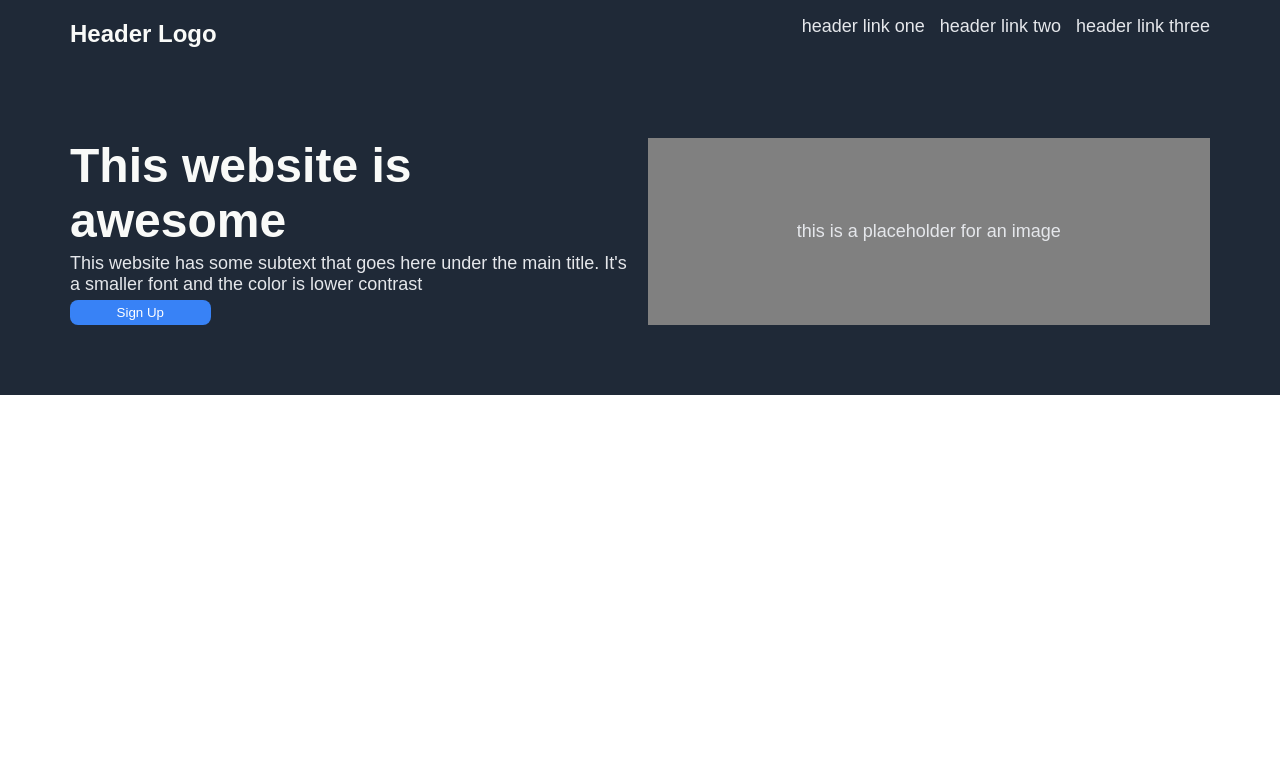
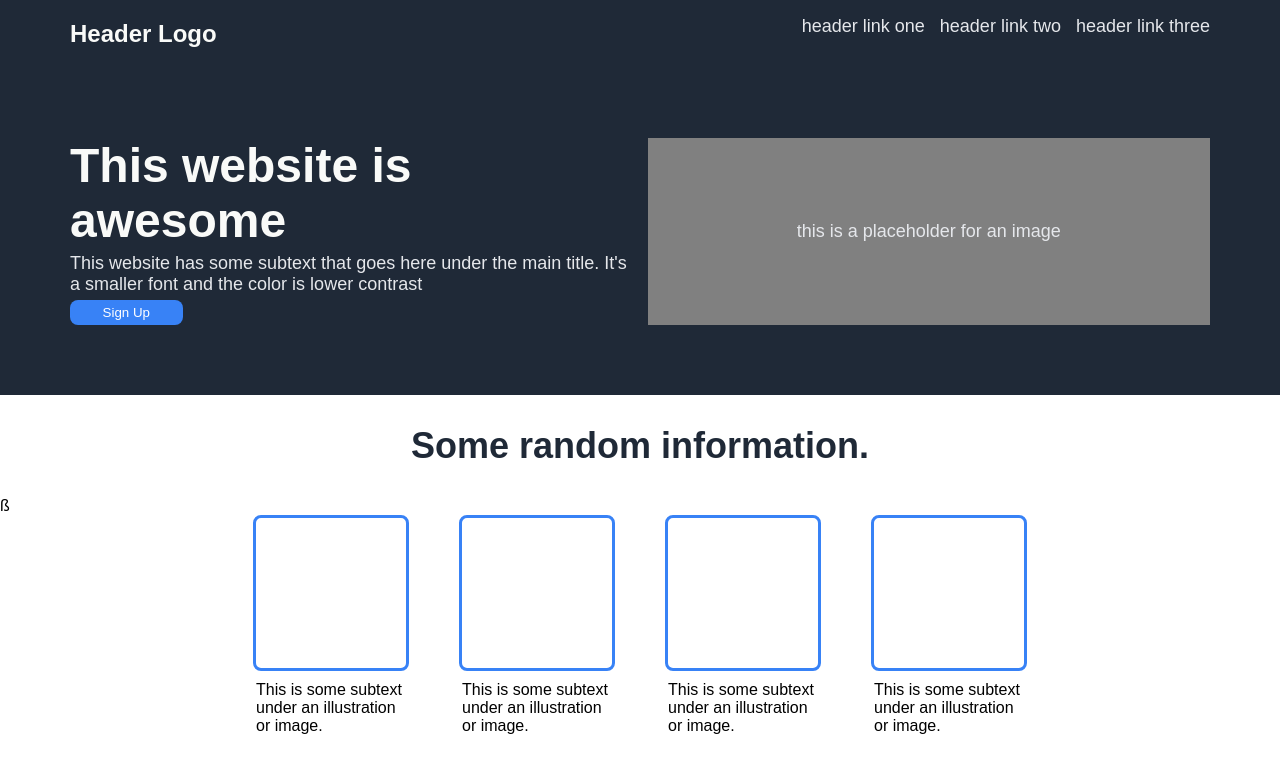
Before and after one commit to averysamuel/odin-landing-page, a plain HTML site: page index.html in a window 1280 px wide. Drawn offline with Linux system fonts and the light colour scheme.

Commit message:
added and styled information content with boxes and subtext

```diff
--- a/index.html
+++ b/index.html
@@ -26,5 +26,24 @@
             <div class="hero-subtext">this is a placeholder for an  image</div>
         </div>
     </div>
+        <div class="header-text">Some random information.</div>ß
+        <div class="information">
+            <div class = container>
+                <div class = "box"></div>
+                <div class="text">This  is some subtext  under an  illustration or image.</div>
+            </div>
+            <div class = container>
+                <div class = "box"></div>
+                <div class="text">This  is some subtext  under an  illustration or image.</div>
+            </div>
+            <div class = container>
+                <div class = "box"></div>
+                <div class="text">This  is some subtext  under an  illustration or image.</div>
+            </div>
+            <div class = container>
+                <div class = "box"></div>
+                <div class="text">This  is some subtext  under an  illustration or image.</div>
+            </div>
+        </div>
 </body>
 </html>
--- a/style.css
+++ b/style.css
@@ -57,7 +57,7 @@ a {
     padding: 5px 16px;
     border-radius: 8px;
     border-width: 0;
-    width: 25%;
+    width: 20%;
     color: white;
 }
 
@@ -78,3 +78,35 @@ a {
     flex:1;
     background: grey;
 }
+.information  {
+    display: flex;
+    justify-content: center;
+    gap: 50px;
+}
+.header-text{
+    font-size: 36px;
+    color:#1f2937;
+    font-weight: bolder;
+    display:flex;
+    justify-content: center;
+    margin: 30px 0px;
+}
+
+.box{
+    border-radius: 8px;
+    border-color:#3882f6;
+    border-style: solid;
+    height: 150px;
+    width:150px;
+    margin:0;
+
+}
+.container{
+    display: flex;
+    flex-direction: column;
+    align-items: center;
+    gap:10px;
+}
+.text{
+    max-width: 150px;
+}
```
